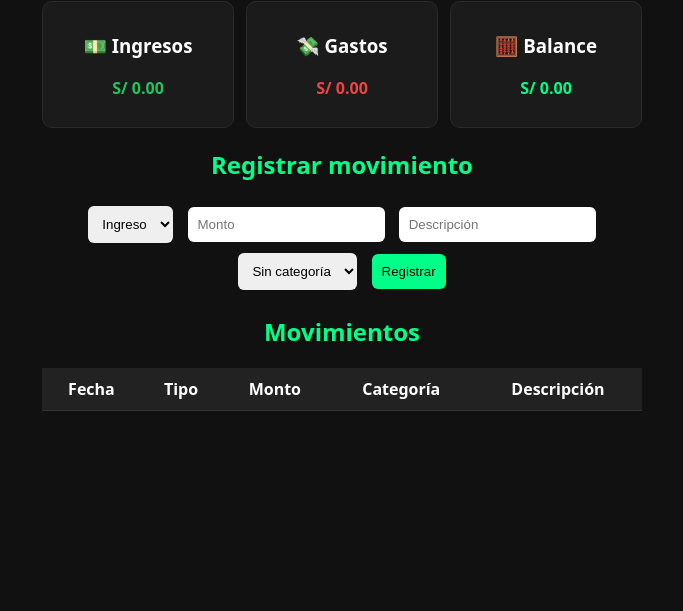
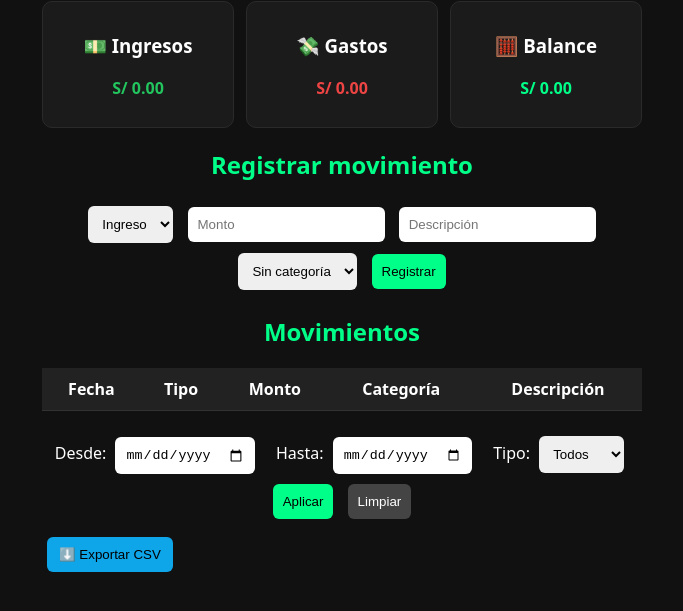
Before and after one commit to luiskiode/control-finanzas, a plain HTML site: page index.html in a window 1280 px wide. Shown: the part 257-868 px from the top of the page, without its empty margins (298-981 px from the left). Before the commit the page ends 800 px from the top, so only its background shows below. Drawn offline with nearby package versions, Linux system fonts and the light colour scheme.

Commit message:
actualización del frontend

```diff
--- a/index.html
+++ b/index.html
@@ -1,24 +1,35 @@
 <!DOCTYPE html>
 <html lang="es">
 <head>
-  <meta charset="UTF-8">
-  <meta name="viewport" content="width=device-width, initial-scale=1.0">
+  <meta charset="UTF-8" />
+  <meta name="viewport" content="width=device-width, initial-scale=1.0" />
   <title>Control de Finanzas</title>
-  <link rel="stylesheet" href="styles.css">
+
+  <!-- Estilos generales -->
+  <link rel="stylesheet" href="styles.css" />
+
+  <!-- Supabase JS (CDN) -->
   <script src="https://cdn.jsdelivr.net/npm/@supabase/supabase-js@2" defer></script>
+
+  <!-- Configuración del cliente Supabase (usa tu URL + anon key) -->
   <script src="./supabase-config.js" defer></script>
+
+  <!-- Lógica principal del front (carga movimientos, resumen, filtros, CSV, etc.) -->
   <script src="./app.js" defer></script>
+
+  <!-- Evita error de favicon en navegadores -->
   <link rel="icon" href="data:,">
-
 </head>
 <body>
-
+  <!-- Importador CSV local (útil para cargar históricos o backups) -->
   <div class="importador">
     <h3>📥 Importar movimientos desde archivo CSV</h3>
-  <input type="file" id="importCSV" accept=".csv">
+    <input type="file" id="importCSV" accept=".csv" />
   </div>
 
   <h1>💰 Control de Finanzas</h1>
+
+  <!-- Resumen general -->
   <section id="resumen" class="resumen">
     <div class="card">
       <h3>💵 Ingresos</h3>
@@ -34,6 +45,7 @@
     </div>
   </section>
 
+  <!-- Registro manual de movimiento (se puede guardar en Supabase desde app.js) -->
   <section id="registro">
     <h2>Registrar movimiento</h2>
     <form id="movForm">
@@ -41,21 +53,56 @@
         <option value="Ingreso">Ingreso</option>
         <option value="Gasto">Gasto</option>
       </select>
-      <input type="number" id="monto" placeholder="Monto" required>
-      <input type="text" id="descripcion" placeholder="Descripción">
-      <select id="categoria" required></select>
+      <input type="number" id="monto" placeholder="Monto" step="0.01" required />
+      <input type="text" id="descripcion" placeholder="Descripción" />
+      <select id="categoria" id="categoria" required></select>
       <button type="submit">Registrar</button>
     </form>
   </section>
 
+  <!-- Listado de movimientos (lo que viene de Supabase + Yape) -->
   <section id="lista">
     <h2>Movimientos</h2>
     <table id="tablaMov">
       <thead>
-        <tr><th>Fecha</th><th>Tipo</th><th>Monto</th><th>Categoría</th><th>Descripción</th></tr>
+        <tr>
+          <th>Fecha</th>
+          <th>Tipo</th>
+          <th>Monto</th>
+          <th>Categoría</th>
+          <th>Descripción</th>
+        </tr>
       </thead>
       <tbody></tbody>
     </table>
   </section>
+
+  <!-- Filtros, acciones y exportación -->
+  <section id="controles" class="controles">
+    <div class="filtros">
+      <label>
+        Desde:
+        <input type="date" id="fDesde" />
+      </label>
+      <label>
+        Hasta:
+        <input type="date" id="fHasta" />
+      </label>
+      <label>
+        Tipo:
+        <select id="fTipo">
+          <option value="">Todos</option>
+          <option value="Ingreso">Ingreso</option>
+          <option value="Gasto">Gasto</option>
+        </select>
+      </label>
+      <button id="btnAplicarFiltros">Aplicar</button>
+      <button id="btnLimpiarFiltros">Limpiar</button>
+    </div>
+
+    <div class="acciones">
+      <button id="btnExportar">⬇️ Exportar CSV</button>
+    </div>
+  </section>
 </body>
 </html>
--- a/styles.css
+++ b/styles.css
@@ -58,3 +58,18 @@ tr:hover { background: #333; }
 #totalIngresos { color: #22c55e; font-weight: 700; }
 #totalGastos   { color: #ef4444; font-weight: 700; }
 #balance       { color: #00ff88; font-weight: 800; }
+
+.controles {
+  max-width: 600px;
+  margin: 10px auto 10px;
+  display: flex;
+  align-items: center;
+  justify-content: space-between;
+  gap: 8px;
+  flex-wrap: wrap;
+}
+.filtros label { margin: 0 6px; }
+.acciones button { padding: 10px 12px; border-radius: 6px; border: none; cursor: pointer; }
+#btnAplicarFiltros { background: #00ff88; color: #000; }
+#btnLimpiarFiltros { background: #444; color: #fff; }
+#btnExportar { background: #0ea5e9; color: #000; }
--- a/supabase-config.js
+++ b/supabase-config.js
@@ -1,4 +1,4 @@
 //⚙️ Configura tu Supabase
 const SUPABASE_URL = "https://bufjmxwhesxsmidcctkc.supabase.co";
-const SUPABASE_KEY = "eyJhbGciOiJIUzI1NiIsInR5cCI6IkpXVCJ9.eyJpc3MiOiJzdXBhYmFzZSIsInJlZiI6ImJ1ZmpteHdoZXN4c21pZGNjdGtjIiwicm9sZSI6ImFub24iLCJpYXQiOjE3NTk3NzA3NDYsImV4cCI6MjA3NTM0Njc0Nn0.vVdDqGBQvR_FXEkOZCQ_G4zEFT2QAe_ydbv4_UuFMvs";
-const supabase = window.supabase.createClient(SUPABASE_URL, SUPABASE_KEY);
+const SUPABASE_SERVICE_ROLE="eyJhbGciOiJIUzI1NiIsInR5cCI6IkpXVCJ9.eyJpc3MiOiJzdXBhYmFzZSIsInJlZiI6ImJ1ZmpteHdoZXN4c21pZGNjdGtjIiwicm9sZSI6InNlcnZpY2Vfcm9sZSIsImlhdCI6MTc1OTc3MDc0NiwiZXhwIjoyMDc1MzQ2NzQ2fQ.6a7xk_GEJ3WC4vRqAWz9Pc2xR8sGWO74BBPs4XplRXo" ;
+const supabase = window.supabase.createClient(SUPABASE_URL, SUPABASE_SERVICE_ROLE);
```
Lines whose indentation alone changed are shown as unchanged.
